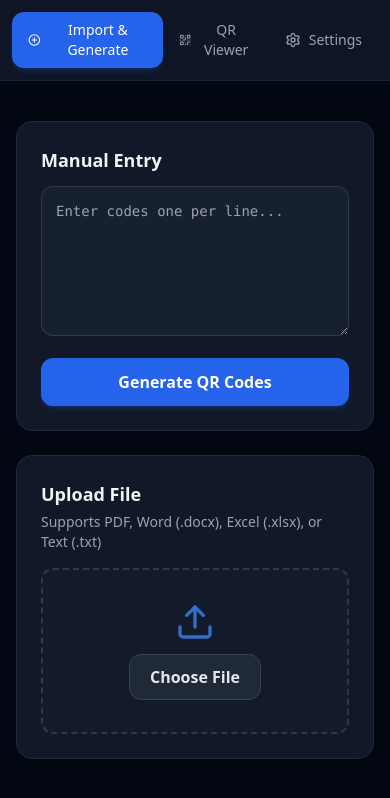
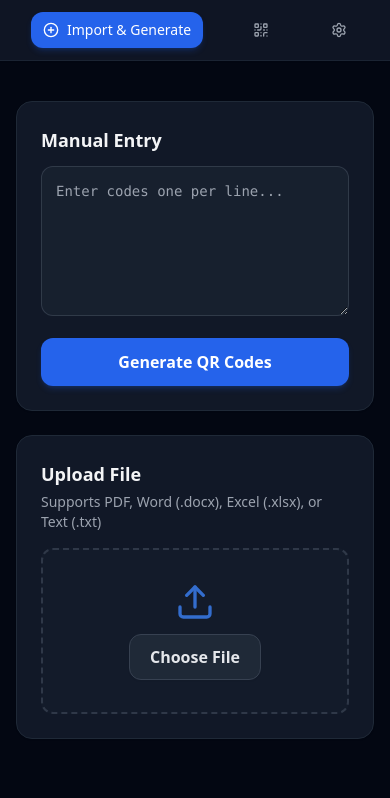
Before and after one commit to Yassermar11/vip-code-manager, a React (Vite) app: page / in a window 390 px wide. Shown: the top 798 px of the page. Built offline with nearby package versions, Linux system fonts and the light colour scheme.

Commit message:
Hide inactive tab text labels in navigation bar

```diff
--- a/src/components/Navigation.tsx
+++ b/src/components/Navigation.tsx
@@ -21,28 +21,35 @@ export const Navigation: React.FC<NavigationProps> = ({
       <div className="max-w-2xl mx-auto flex items-center justify-around p-3">
         <button
           onClick={() => setActiveTab('import')}
-          className={`flex items-center space-x-2 py-2 px-4 rounded-xl font-medium text-sm transition-all duration-200 active:scale-95 ${
+          className={`flex items-center space-x-2 py-2 px-3 sm:px-4 rounded-xl font-medium text-sm transition-all duration-200 active:scale-95 ${
             activeTab === 'import'
               ? 'bg-blue-600 text-white shadow-md shadow-blue-600/20'
-              : 'text-gray-600 dark:text-gray-400 hover:bg-gray-100 dark:hover:bg-gray-800/60 hover:text-gray-900 dark:hover:text-gray-200'
+              : 'text-gray-500 dark:text-gray-400 hover:bg-gray-100 dark:hover:bg-gray-800/60 hover:text-gray-900 dark:hover:text-gray-200'
           }`}
+          title={t(language, 'importTab')}
         >
-          <PlusCircle className="w-4 h-4" />
-          <span>{t(language, 'importTab')}</span>
+          <PlusCircle className="w-4 h-4 flex-shrink-0" />
+          {activeTab === 'import' && <span>{t(language, 'importTab')}</span>}
         </button>
 
         <button
           onClick={() => setActiveTab('viewer')}
-          className={`flex items-center space-x-2 py-2 px-4 rounded-xl font-medium text-sm transition-all duration-200 relative active:scale-95 ${
+          className={`flex items-center space-x-2 py-2 px-3 sm:px-4 rounded-xl font-medium text-sm transition-all duration-200 relative active:scale-95 ${
             activeTab === 'viewer'
               ? 'bg-blue-600 text-white shadow-md shadow-blue-600/20'
-              : 'text-gray-600 dark:text-gray-400 hover:bg-gray-100 dark:hover:bg-gray-800/60 hover:text-gray-900 dark:hover:text-gray-200'
+              : 'text-gray-500 dark:text-gray-400 hover:bg-gray-100 dark:hover:bg-gray-800/60 hover:text-gray-900 dark:hover:text-gray-200'
           }`}
+          title={t(language, 'viewerTab')}
         >
-          <QrCode className="w-4 h-4" />
-          <span>{t(language, 'viewerTab')}</span>
-          {codesCount > 0 && (
+          <QrCode className="w-4 h-4 flex-shrink-0" />
+          {activeTab === 'viewer' && <span>{t(language, 'viewerTab')}</span>}
+          {codesCount > 0 && activeTab !== 'viewer' && (
             <span className="absolute -top-1 -right-1 bg-red-500 text-white text-[10px] font-bold px-1.5 py-0.5 rounded-full shadow-sm">
+              {codesCount}
+            </span>
+          )}
+          {codesCount > 0 && activeTab === 'viewer' && (
+            <span className="ml-1 bg-white/20 text-white text-xs font-bold px-1.5 py-0.2 rounded-full">
               {codesCount}
             </span>
           )}
@@ -50,14 +57,15 @@ export const Navigation: React.FC<NavigationProps> = ({
 
         <button
           onClick={() => setActiveTab('settings')}
-          className={`flex items-center space-x-2 py-2 px-4 rounded-xl font-medium text-sm transition-all duration-200 active:scale-95 ${
+          className={`flex items-center space-x-2 py-2 px-3 sm:px-4 rounded-xl font-medium text-sm transition-all duration-200 active:scale-95 ${
             activeTab === 'settings'
               ? 'bg-blue-600 text-white shadow-md shadow-blue-600/20'
-              : 'text-gray-600 dark:text-gray-400 hover:bg-gray-100 dark:hover:bg-gray-800/60 hover:text-gray-900 dark:hover:text-gray-200'
+              : 'text-gray-500 dark:text-gray-400 hover:bg-gray-100 dark:hover:bg-gray-800/60 hover:text-gray-900 dark:hover:text-gray-200'
           }`}
+          title={t(language, 'settingsTab')}
         >
-          <Settings className="w-4 h-4" />
-          <span>{t(language, 'settingsTab')}</span>
+          <Settings className="w-4 h-4 flex-shrink-0" />
+          {activeTab === 'settings' && <span>{t(language, 'settingsTab')}</span>}
         </button>
       </div>
     </nav>
```
